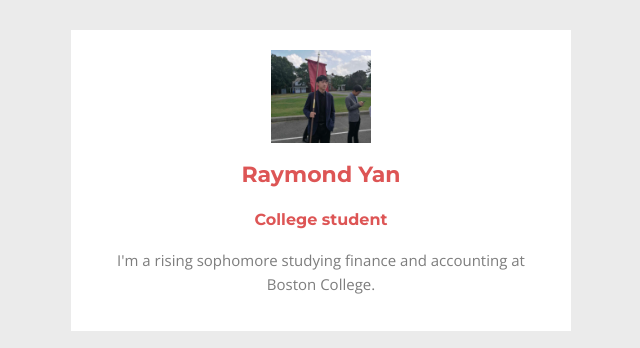
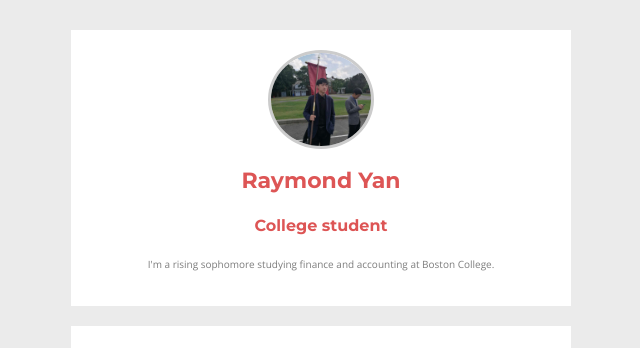
Before and after one commit to RaymondYJR/profile, a plain HTML site: page index.html in a window 1280 px wide. Shown: the top 348 px of the page, without its empty margins (319-959 px from the left). Drawn offline with nearby package versions, Linux system fonts and the light colour scheme.

Commit message:
my profile page

```diff
--- a/index.html
+++ b/index.html
@@ -9,7 +9,7 @@
   <body>
     <div class="container">
       <div class="card text-center">
-        <img src="images/profile_pic.jpeg" alt="Raymond Yan">
+        <img id="profile_pic" src="images/profile_pic.jpeg" alt="Raymond Yan">
         <h1>Raymond Yan</h1>
         <h2>College student</h2>
         <p>
--- a/style.css
+++ b/style.css
@@ -26,6 +26,10 @@ h3 {
   font-family: 'Montserrat', sans-serif;
   font-size: 10px;
   line-height: 1.6em;
+}
+
+p {
+  font-size: 10px;
 }
 
 a {
@@ -61,3 +65,8 @@ img {
   width: 100px;
   height: auto;
 }
+
+#profile_pic {
+  border-radius: 50%;
+  border: 3px solid #cccccc;
+}
```
